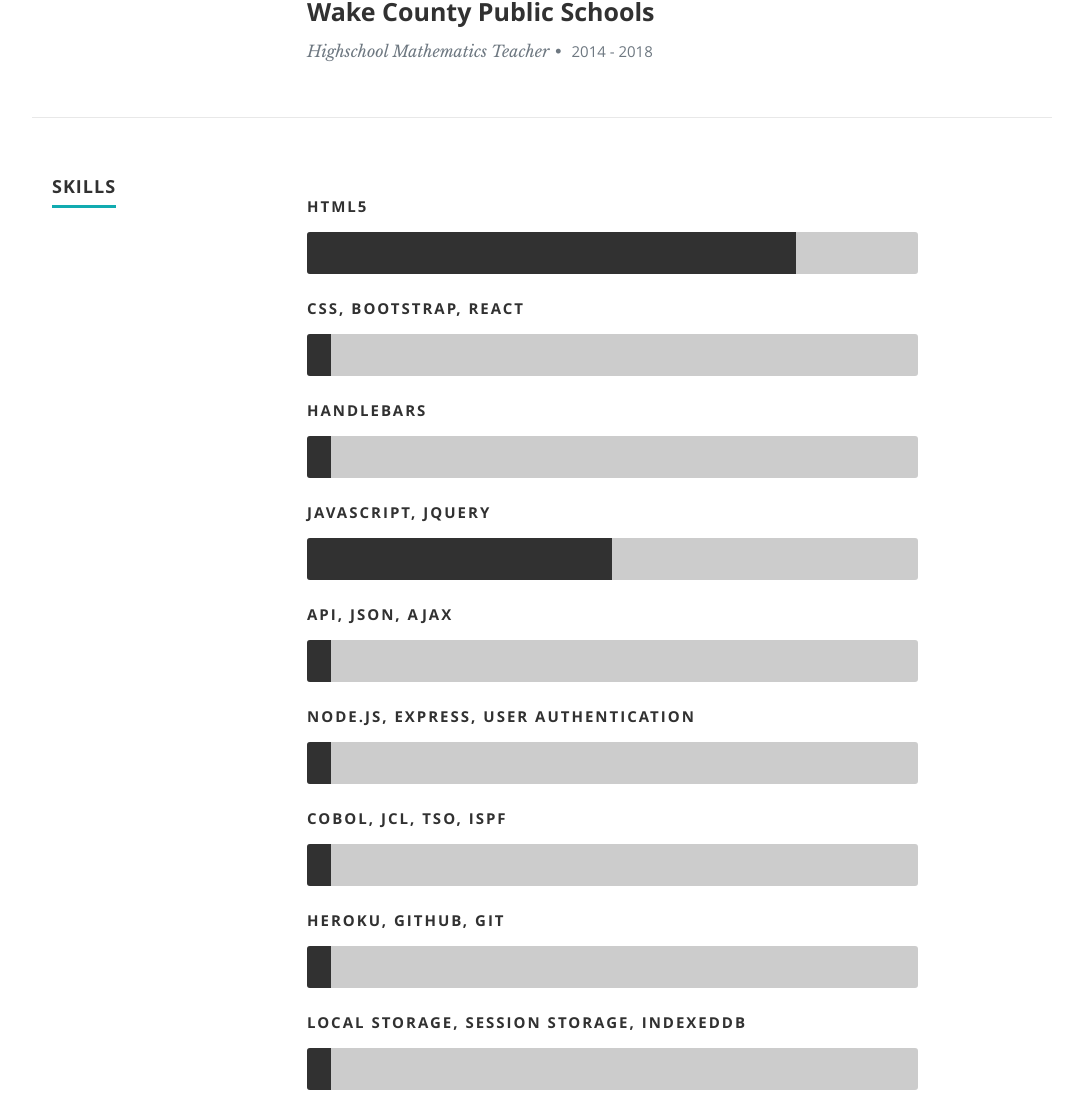
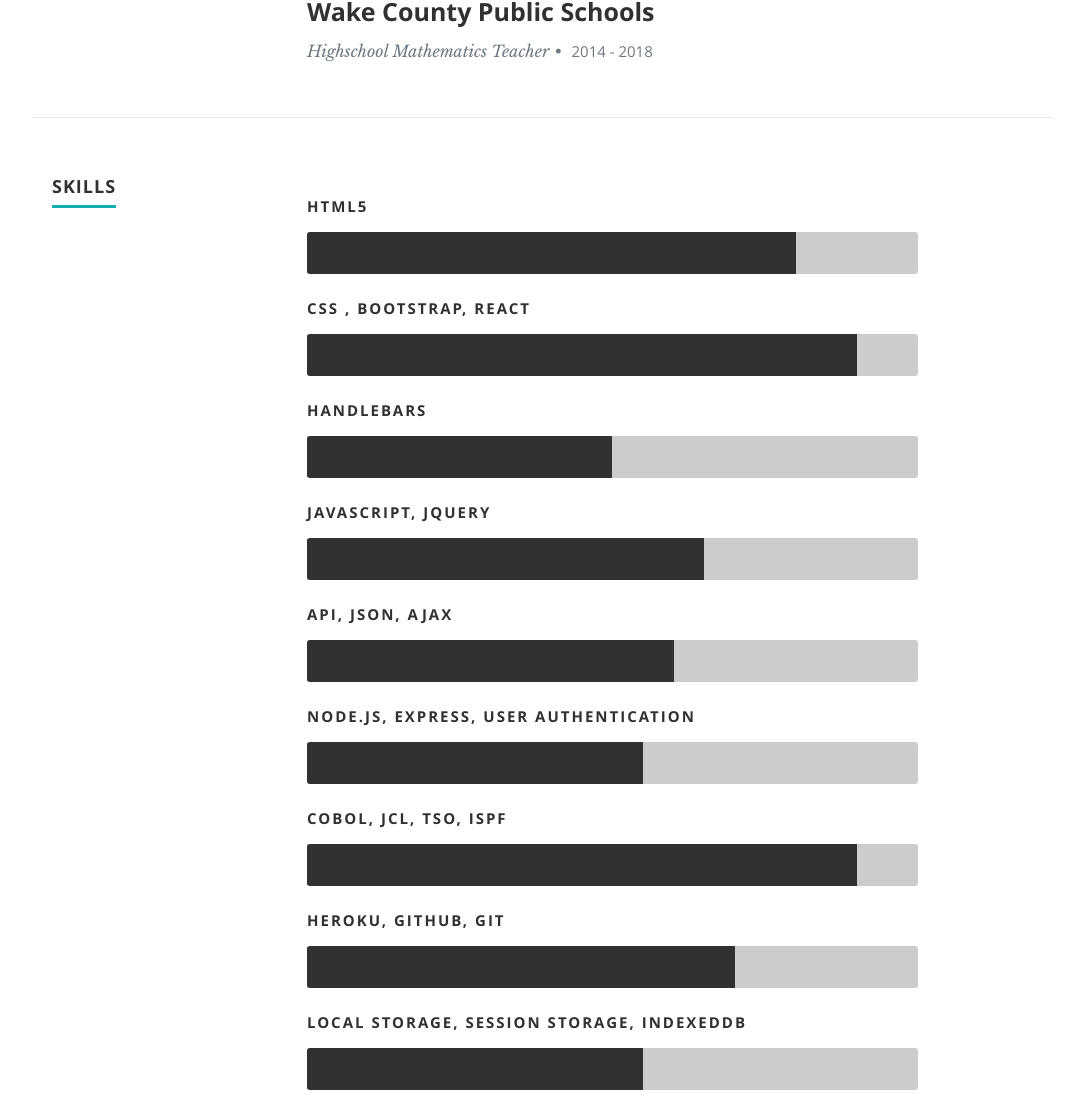
Before and after one commit to thompsonel11/reactPortfolio, a React (Create React App) app: page / in a window 1280 px wide. Shown: the part 1980-3075 px from the top of the page, without its empty margins (98-1181 px from the left). Built offline with nearby package versions, Linux system fonts and the light colour scheme.

Commit message:
fixed the skill bars

```diff
--- a/public/css/layout.css
+++ b/public/css/layout.css
@@ -325,22 +325,43 @@ ul#nav li.current a { color: #F06000; }
    border-radius: 3px 0 0 3px;
 }
 
-.photoshop {
+.ajax {
   	width: 60%;
-  	-moz-animation: photoshop 2s ease;
+  	-moz-animation: ajax 2s ease;
   	-webkit-animation: photoshop 2s ease;
 }
-.illustrator {
+.authentication {
   	width: 55%;
   	-moz-animation: illustrator 2s ease;
   	-webkit-animation: illustrator 2s ease;
 }
-.wordpress {
+.ispf {
+   width: 90%;
+   -moz-animation: ajax 2s ease;
+   -webkit-animation: photoshop 2s ease;
+}
+.git {
+   width: 70%;
+   -moz-animation: ajax 2s ease;
+   -webkit-animation: photoshop 2s ease;
+}
+.indexeddb {
+   width: 55%;
+   -moz-animation: illustrator 2s ease;
+   -webkit-animation: illustrator 2s ease;
+}
+.mongodb {
+ width: 80%;
+ -moz-animation: ajax 2s ease;
+ -webkit-animation: photoshop 2s ease;
+}
+
+.handlebars {
   	width: 50%;
   	-moz-animation: wordpress 2s ease;
   	-webkit-animation: wordpress 2s ease;
 }
-.CSS {
+.css {
   	width: 90%;
   	-moz-animation: css 2s ease;
   	-webkit-animation: css 2s ease;
@@ -351,7 +372,7 @@ ul#nav li.current a { color: #F06000; }
   	-webkit-animation: html5 2s ease;
 }
 .jquery {
-  	width: 50%;
+  	width: 65%;
   	-moz-animation: jquery 2s ease;
   	-webkit-animation: jquery 2s ease;
 }
--- a/src/resumeData.js
+++ b/src/resumeData.js
@@ -77,7 +77,7 @@ let resumeData = {
         "skillname":"HTML5"
       },
       {
-        "skillname":"CSS, Bootstrap, React"
+        "skillname":"CSS , Bootstrap, React"
       },
       {
         "skillname":"Handlebars"
```
